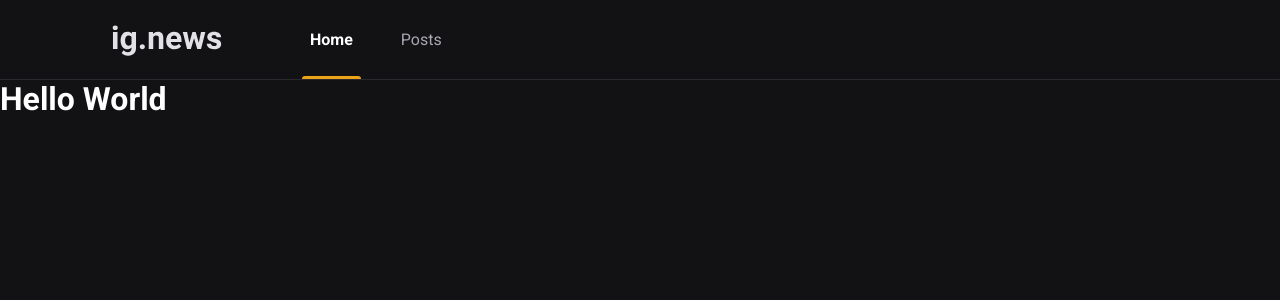
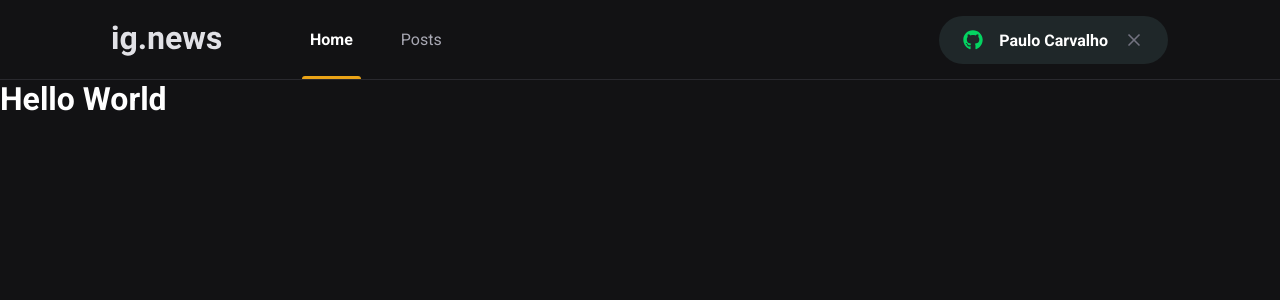
Before and after one commit to paulo-carvalho93/ig-news, a Next.js app: page / in a window 1280 px wide. Shown: the top 300 px of the page. Built offline with nearby package versions, Linux system fonts and the light colour scheme.

Commit message:
feat(signIn): creating component SignIn and styles

```diff
--- a/package.json
+++ b/package.json
@@ -12,6 +12,7 @@
     "next": "11.0.1",
     "react": "17.0.2",
     "react-dom": "17.0.2",
+    "react-icons": "^4.2.0",
     "sass": "^1.35.1"
   },
   "devDependencies": {
--- a/src/components/Header/index.tsx
+++ b/src/components/Header/index.tsx
@@ -1,3 +1,5 @@
+import { SignInButton } from '../SignInButton';
+
 import styles from './styles.module.scss';
 
 export function Header() {
@@ -9,6 +11,8 @@
           <a className={styles.active}>Home</a>
           <a>Posts</a>
         </nav>
+
+        <SignInButton />
       </div>
     </header>
   );
--- a/src/components/Header/styles.module.scss
+++ b/src/components/Header/styles.module.scss
@@ -52,4 +52,8 @@
     }
   }
 
+  button {
+    margin-left: auto;
+  }
+
 }
--- /dev/null
+++ b/src/components/SignInButton/index.tsx
@@ -0,0 +1,27 @@
+import { FaGithub } from 'react-icons/fa';
+import { FiX } from 'react-icons/fi';
+
+import styles from './styles.module.scss';
+
+export function SignInButton() {
+  const isUserLoggedIn = true;
+
+  return isUserLoggedIn ? (
+    <button
+      type="button"
+      className={styles.signInButton}
+    >
+      <FaGithub color="#04d361"/>
+      Paulo Carvalho
+      <FiX color="#737380" className={styles.closeIcon}/>
+    </button>
+  ) : (
+    <button
+    type="button"
+    className={styles.signInButton}
+  >
+    <FaGithub color="#eba417"/>
+    Sign In with Github
+  </button>
+  )
+}
--- /dev/null
+++ b/src/components/SignInButton/styles.module.scss
@@ -0,0 +1,33 @@
+.signInButton {
+  height: 3rem;
+  border-radius: 3rem;
+  background: var(--gray-850);
+  border: 0;
+  padding: 0 1.5rem;
+
+  display: flex;
+  align-items: center;
+  justify-content: center;
+
+  color: var(--white);
+  font-weight: bold;
+
+  svg {
+    width: 20px;
+    height: 20px;
+  }
+
+  svg:first-child {
+    margin-right: 1rem;
+  }
+
+  svg.closeIcon {
+    margin-left: 1rem;
+  }
+
+  transition: filter 0.2s;
+
+  &:hover {
+    filter: brightness(0.8);
+  }
+}
--- a/src/styles/global.scss
+++ b/src/styles/global.scss
@@ -10,6 +10,7 @@
   --gray-100: #e1e1e6;
   --gray-300: #a8a8b3;
   --gray-800: #29292e;
+  --gray-850: #1f2729;
   --gray-900: #121214;
 
   --cyan-500: #61dafb;
```
Also changed, not shown: 1 other file (tests, documents, lock files or other folders).
